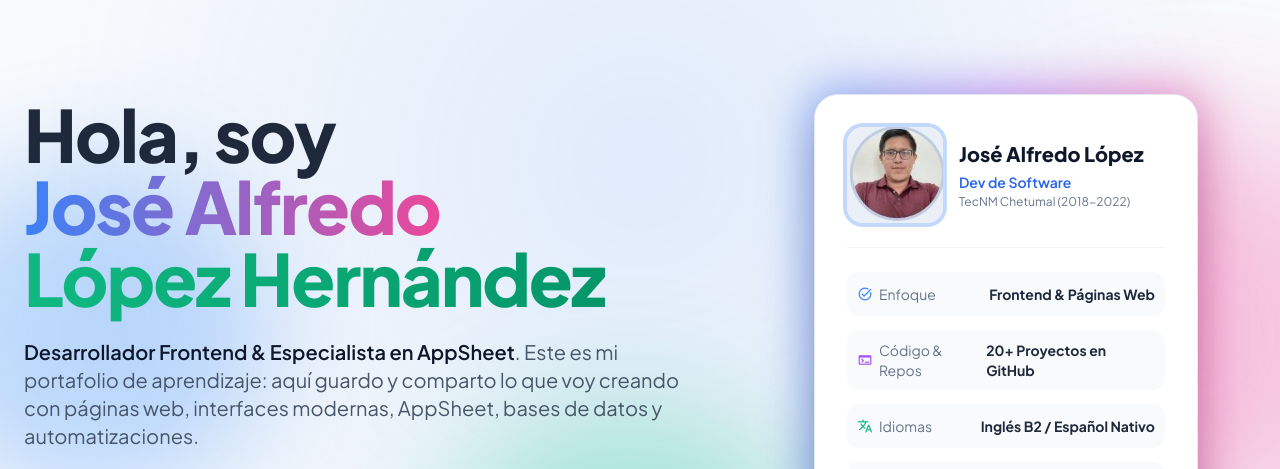
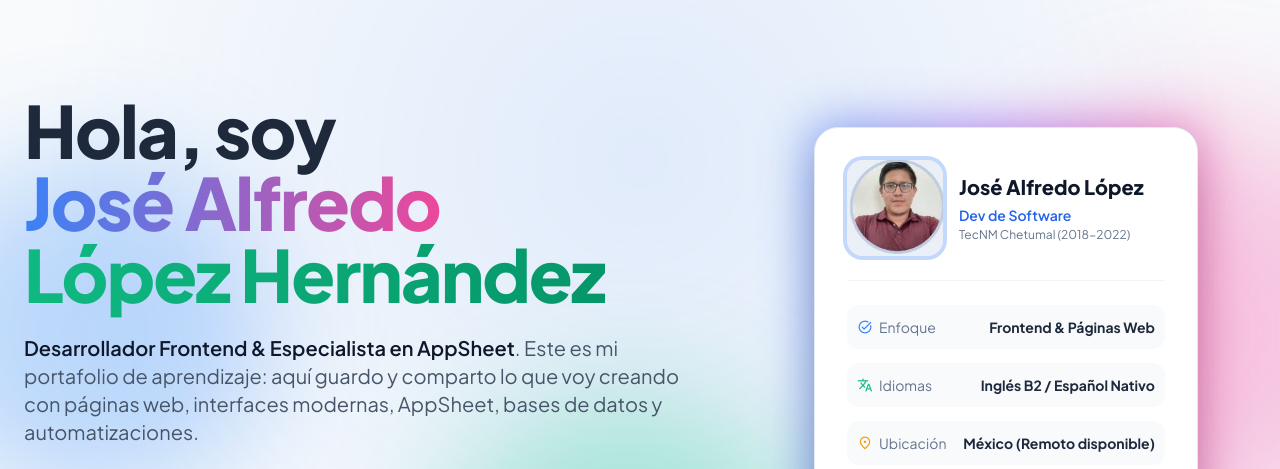
Before and after one commit to AlfredoHernandez45/ProgramandoAndo, a plain HTML site: page index.html in a window 1280 px wide. Shown: the part 82-551 px from the top of the page. Drawn offline with nearby package versions, Linux system fonts and the light colour scheme.

Commit message:
refactor: eliminar metrica de 20+ proyectos en tarjeta de presentacion

```diff
--- a/index.html
+++ b/index.html
@@ -155,12 +155,6 @@
                                         <span class="material-symbols-outlined text-base text-blue-500">task_alt</span> Enfoque
                                     </span>
                                     <span class="font-bold text-slate-800 dark:text-slate-200">Frontend & Páginas Web</span>
-                                </div>
-                                <div class="flex items-center justify-between p-2.5 rounded-xl bg-slate-50 dark:bg-slate-800/60">
-                                    <span class="text-slate-500 dark:text-slate-400 flex items-center gap-1.5">
-                                        <span class="material-symbols-outlined text-base text-purple-500">terminal</span> Código & Repos
-                                    </span>
-                                    <span class="font-bold text-slate-800 dark:text-slate-200">20+ Proyectos en GitHub</span>
                                 </div>
                                 <div class="flex items-center justify-between p-2.5 rounded-xl bg-slate-50 dark:bg-slate-800/60">
                                     <span class="text-slate-500 dark:text-slate-400 flex items-center gap-1.5">
```
